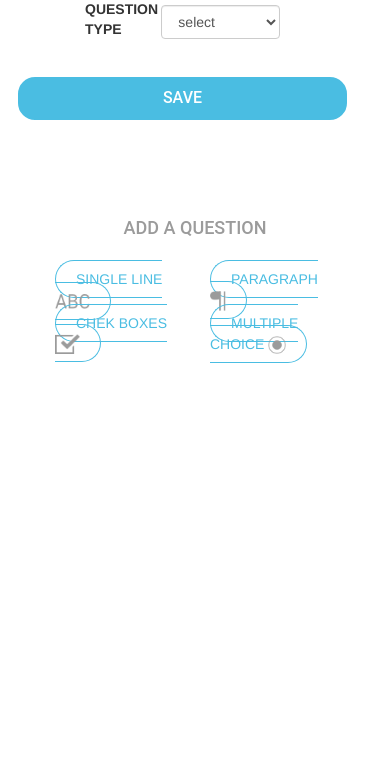
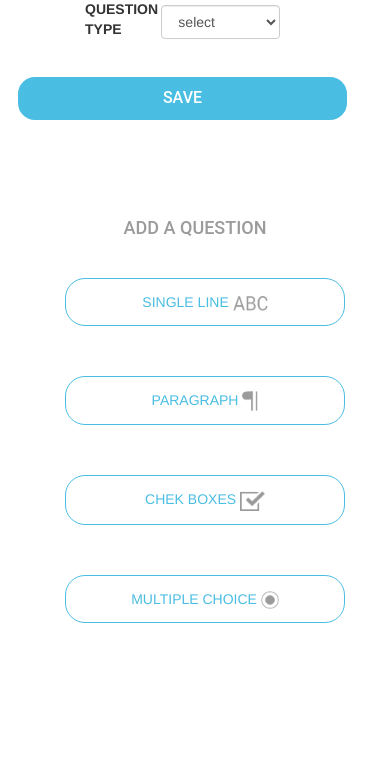
Before and after one commit to brunoliu01/formidable, a PHP site: page /index.html in a window 390 px wide. Shown: the part 1225-2008 px from the top of the page. Before the commit the page ends 1588 px from the top, so only its background shows below. Run offline with PHP 8.4, Linux system fonts and the light colour scheme.

Commit message:
agrego footer

```diff
--- a/estilos.css
+++ b/estilos.css
@@ -165,3 +165,17 @@ h4 {
     margin-top: 20px;
     margin-bottom:95px;
 }
+
+@media screen and (max-width: 480px){
+
+.button-footer {
+    padding: 13px 35px;
+    display: block;
+    width: 100%;
+    margin: 10px;
+    margin-bottom: 40px;
+    text-align: center;
+    width: 100%;
+}
+
+}
--- a/index.html
+++ b/index.html
@@ -127,16 +127,16 @@
                   <h4>ADD A QUESTION</h4>
                 </div>
 
-              <div class="margin col-lg-3 col-md-3 col-sm-6 col-xs-6">
+              <div class="margin col-xs-12 col-sm-6 col-md-3 col-lg-3">
                   <a href="#" class="button-footer">SINGLE LINE <img src="img/singleLine-regular.png" alt="single line" width="35" height="15" data-pin-nopin="true"></a>
               </div>
-              <div class="margin col-lg-3 col-md-3 col-sm-6 col-xs-6">
+              <div class="margin col-xs-12 col-sm-6 col-md-3 col-lg-3">
                   <a href="#" class="button-footer">PARAGRAPH <img src="img/paragraph-regular.png" alt="single line" width="16" height="20" data-pin-nopin="true"></a>
               </div>
-              <div class="margin col-lg-3 col-md-3 col-sm-6 col-xs-6">
+              <div class="margin col-xs-12 col-sm-6 col-md-3 col-lg-3">
                 <a href="#" class="button-footer">CHEK BOXES <img src="img/checkboxes-regular.png" alt="single line" width="25" height="20"></a>
               </div>
-              <div class="margin col-lg-3 col-md-3 col-sm-6 col-xs-6">
+              <div class="margin col-xs-12 col-sm-6 col-md-3 col-lg-3">
                 <a href="#" class="button-footer">MULTIPLE CHOICE <img src="img/multiple-regular.png" alt="single line" width="18" height="18"></a>
               </div>
             </div>
```
